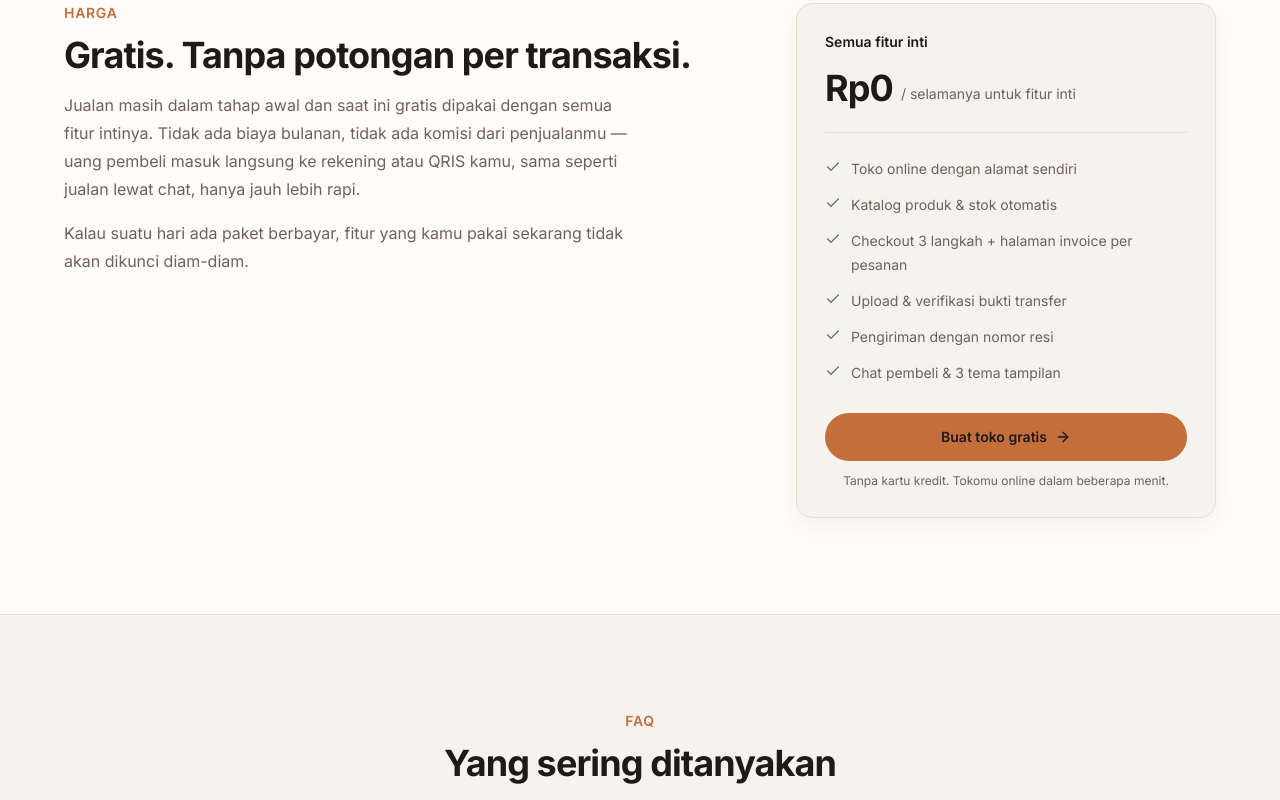
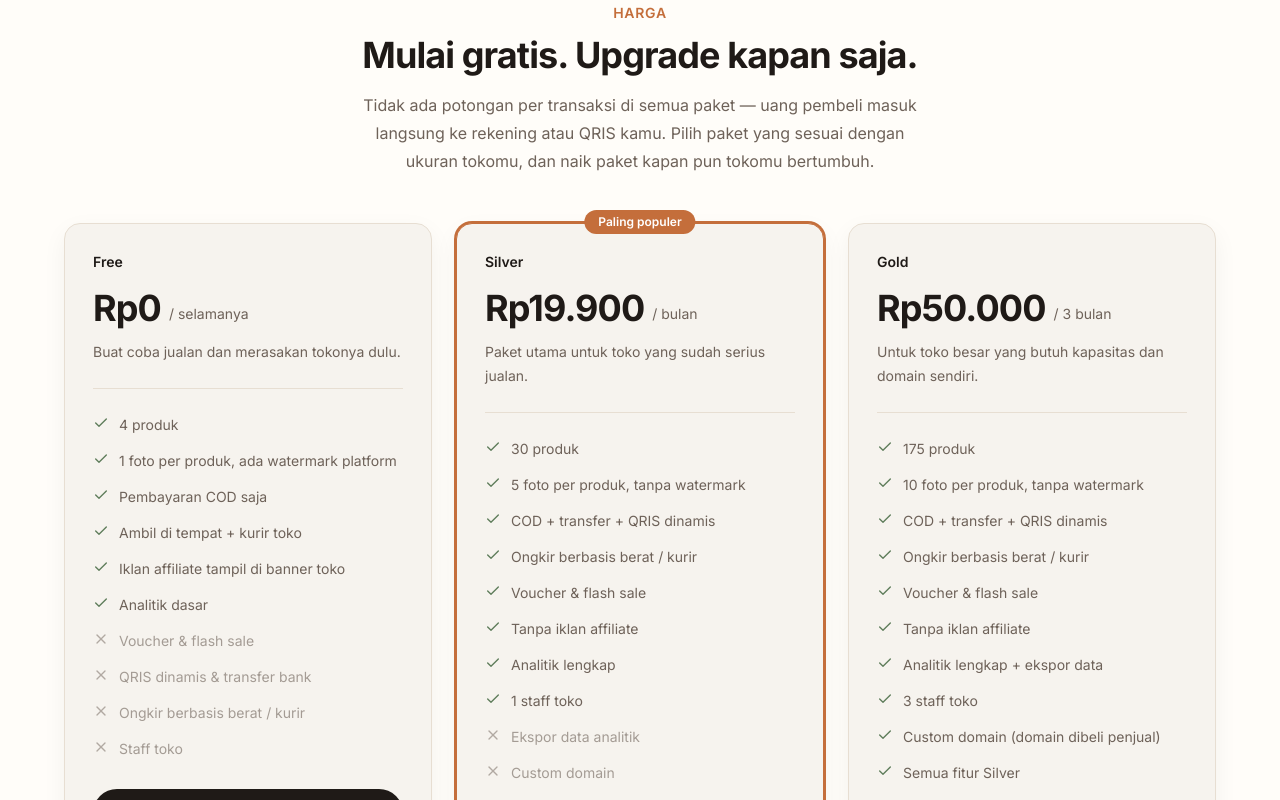
Before and after one commit to frlnd666/jualan, a Next.js app: page / in a window 1280 px wide. Shown: the part 4400-5200 px from the top of the page. Built offline with nearby package versions, Linux system fonts and the light colour scheme.

Commit message:
Perbarui landing: tabel harga Free/Silver/Gold + CTA trial Silver 14 hari

```diff
--- a/src/components/storefront/home/PricingSection.tsx
+++ b/src/components/storefront/home/PricingSection.tsx
@@ -2,82 +2,181 @@
 
 import Link from "next/link";
 import { motion } from "framer-motion";
-import { ArrowRight, Check } from "lucide-react";
+import { ArrowRight, Check, X } from "lucide-react";
 
-const included = [
-  "Toko online dengan alamat sendiri",
-  "Katalog produk & stok otomatis",
-  "Checkout 3 langkah + halaman invoice per pesanan",
-  "Upload & verifikasi bukti transfer",
-  "Pengiriman dengan nomor resi",
-  "Chat pembeli & 3 tema tampilan",
+type TierFeature = { text: string; included: boolean };
+
+type Tier = {
+  name: string;
+  price: string;
+  period: string;
+  desc: string;
+  cta: string;
+  ctaNote: string;
+  popular: boolean;
+  features: TierFeature[];
+};
+
+const tiers: Tier[] = [
+  {
+    name: "Free",
+    price: "Rp0",
+    period: "/ selamanya",
+    desc: "Buat coba jualan dan merasakan tokonya dulu.",
+    cta: "Buat toko gratis",
+    ctaNote: "Tanpa kartu kredit.",
+    popular: false,
+    features: [
+      { text: "4 produk", included: true },
+      { text: "1 foto per produk, ada watermark platform", included: true },
+      { text: "Pembayaran COD saja", included: true },
+      { text: "Ambil di tempat + kurir toko", included: true },
+      { text: "Iklan affiliate tampil di banner toko", included: true },
+      { text: "Analitik dasar", included: true },
+      { text: "Voucher & flash sale", included: false },
+      { text: "QRIS dinamis & transfer bank", included: false },
+      { text: "Ongkir berbasis berat / kurir", included: false },
+      { text: "Staff toko", included: false },
+    ],
+  },
+  {
+    name: "Silver",
+    price: "Rp19.900",
+    period: "/ bulan",
+    desc: "Paket utama untuk toko yang sudah serius jualan.",
+    cta: "Coba Silver gratis 14 hari",
+    ctaNote: "Trial 14 hari, tanpa kartu kredit.",
+    popular: true,
+    features: [
+      { text: "30 produk", included: true },
+      { text: "5 foto per produk, tanpa watermark", included: true },
+      { text: "COD + transfer + QRIS dinamis", included: true },
+      { text: "Ongkir berbasis berat / kurir", included: true },
+      { text: "Voucher & flash sale", included: true },
+      { text: "Tanpa iklan affiliate", included: true },
+      { text: "Analitik lengkap", included: true },
+      { text: "1 staff toko", included: true },
+      { text: "Ekspor data analitik", included: false },
+      { text: "Custom domain", included: false },
+    ],
+  },
+  {
+    name: "Gold",
+    price: "Rp50.000",
+    period: "/ 3 bulan",
+    desc: "Untuk toko besar yang butuh kapasitas dan domain sendiri.",
+    cta: "Pilih Gold",
+    ctaNote: "Setara Rp16.667 / bulan.",
+    popular: false,
+    features: [
+      { text: "175 produk", included: true },
+      { text: "10 foto per produk, tanpa watermark", included: true },
+      { text: "COD + transfer + QRIS dinamis", included: true },
+      { text: "Ongkir berbasis berat / kurir", included: true },
+      { text: "Voucher & flash sale", included: true },
+      { text: "Tanpa iklan affiliate", included: true },
+      { text: "Analitik lengkap + ekspor data", included: true },
+      { text: "3 staff toko", included: true },
+      { text: "Custom domain (domain dibeli penjual)", included: true },
+      { text: "Semua fitur Silver", included: true },
+    ],
+  },
 ];
 
 export function PricingSection() {
   return (
     <section id="harga" className="scroll-mt-20 border-y border-[var(--line)] bg-[var(--surface)] px-4 py-16 sm:px-6 lg:px-8 lg:py-24">
       <div className="mx-auto max-w-6xl">
-        <div className="grid items-start gap-10 lg:grid-cols-[1fr_420px] lg:gap-16">
-          <div>
+        <div className="text-center">
           <p className="text-sm font-semibold uppercase tracking-wider text-[var(--primary)]">
             Harga
           </p>
-            <h2 className="mt-3 text-3xl font-bold tracking-tight text-[var(--text)] sm:text-4xl">
-              Gratis. Tanpa potongan per transaksi.
+          <h2 className="mx-auto mt-3 max-w-2xl text-3xl font-bold tracking-tight text-[var(--text)] sm:text-4xl">
+            Mulai gratis. Upgrade kapan saja.
           </h2>
-            <p className="mt-4 max-w-xl text-base leading-7 text-[var(--text-muted)]">
-              Jualan masih dalam tahap awal dan saat ini gratis dipakai
-              dengan semua fitur intinya. Tidak ada biaya bulanan, tidak
-              ada komisi dari penjualanmu — uang pembeli masuk langsung ke
-              rekening atau QRIS kamu, sama seperti jualan lewat chat,
-              hanya jauh lebih rapi.
-            </p>
-            <p className="mt-4 max-w-xl text-base leading-7 text-[var(--text-muted)]">
-              Kalau suatu hari ada paket berbayar, fitur yang kamu pakai
-              sekarang tidak akan dikunci diam-diam.
+          <p className="mx-auto mt-4 max-w-xl text-base leading-7 text-[var(--text-muted)]">
+            Tidak ada potongan per transaksi di semua paket — uang pembeli
+            masuk langsung ke rekening atau QRIS kamu. Pilih paket yang
+            sesuai dengan ukuran tokomu, dan naik paket kapan pun tokomu
+            bertumbuh.
           </p>
         </div>
 
+        <div className="mt-12 grid gap-6 lg:grid-cols-3">
+          {tiers.map((tier, index) => (
             <motion.div
+              key={tier.name}
               initial={{ opacity: 0, y: 16 }}
               whileInView={{ opacity: 1, y: 0 }}
               viewport={{ once: true, amount: 0.3 }}
-            transition={{ duration: 0.3 }}
-            className="rounded-2xl border border-[var(--line)] bg-[var(--bg)] p-7 shadow-[var(--shadow-sm)]"
+              transition={{ duration: 0.3, delay: index * 0.08 }}
+              className={`relative rounded-2xl border bg-[var(--bg)] p-7 shadow-[var(--shadow-sm)] ${
+                tier.popular
+                  ? "border-[var(--primary)] ring-2 ring-[var(--primary)]"
+                  : "border-[var(--line)]"
+              }`}
             >
+              {tier.popular ? (
+                <span className="absolute -top-3.5 left-1/2 -translate-x-1/2 rounded-full bg-[var(--primary)] px-3.5 py-1 text-xs font-semibold text-white">
+                  Paling populer
+                </span>
+              ) : null}
               <p className="text-sm font-semibold text-[var(--text)]">
-              Semua fitur inti
+                {tier.name}
               </p>
               <p className="mt-4 flex items-end gap-2">
                 <span className="text-4xl font-bold tracking-tight text-[var(--text)]">
-                Rp0
+                  {tier.price}
                 </span>
                 <span className="pb-1 text-sm text-[var(--text-muted)]">
-                / selamanya untuk fitur inti
+                  {tier.period}
                 </span>
+              </p>
+              <p className="mt-3 text-sm leading-6 text-[var(--text-muted)]">
+                {tier.desc}
               </p>
 
               <ul className="mt-6 space-y-3 border-t border-[var(--line)] pt-6">
-              {included.map((item) => (
-                <li key={item} className="flex gap-2.5 text-sm leading-6 text-[var(--text-muted)]">
+                {tier.features.map((feature) => (
+                  <li
+                    key={feature.text}
+                    className="flex gap-2.5 text-sm leading-6 text-[var(--text-muted)]"
+                  >
+                    {feature.included ? (
                       <Check className="mt-0.5 h-4 w-4 shrink-0 text-[var(--success)]" />
-                  {item}
+                    ) : (
+                      <X className="mt-0.5 h-4 w-4 shrink-0 text-[var(--text-muted)] opacity-50" />
+                    )}
+                    <span className={feature.included ? "" : "opacity-60"}>
+                      {feature.text}
+                    </span>
                   </li>
                 ))}
               </ul>
 
               <Link
                 href="/register"
-              className="mt-7 flex items-center justify-center gap-2 rounded-full bg-[var(--primary)] px-6 py-3.5 text-sm font-semibold text-white transition hover:bg-[var(--primary-hover)]"
+                className={`mt-7 flex items-center justify-center gap-2 rounded-full px-6 py-3.5 text-sm font-semibold text-white transition ${
+                  tier.popular
+                    ? "bg-[var(--primary)] hover:bg-[var(--primary-hover)]"
+                    : "bg-[var(--text)] hover:opacity-90"
+                }`}
               >
-              Buat toko gratis
+                {tier.cta}
                 <ArrowRight className="h-4 w-4" />
               </Link>
               <p className="mt-3 text-center text-xs text-[var(--text-muted)]">
-              Tanpa kartu kredit. Tokomu online dalam beberapa menit.
+                {tier.ctaNote}
               </p>
             </motion.div>
+          ))}
         </div>
+
+        <p className="mt-8 text-center text-sm leading-6 text-[var(--text-muted)]">
+          Semua paket tanpa komisi per transaksi. Kalau langganan habis,
+          tokomu otomatis turun ke Free — produk di atas 4 disembunyikan,
+          bukan dihapus, dan datamu tetap aman.
+        </p>
       </div>
     </section>
   );
```
Lines whose indentation alone changed are shown as unchanged.
